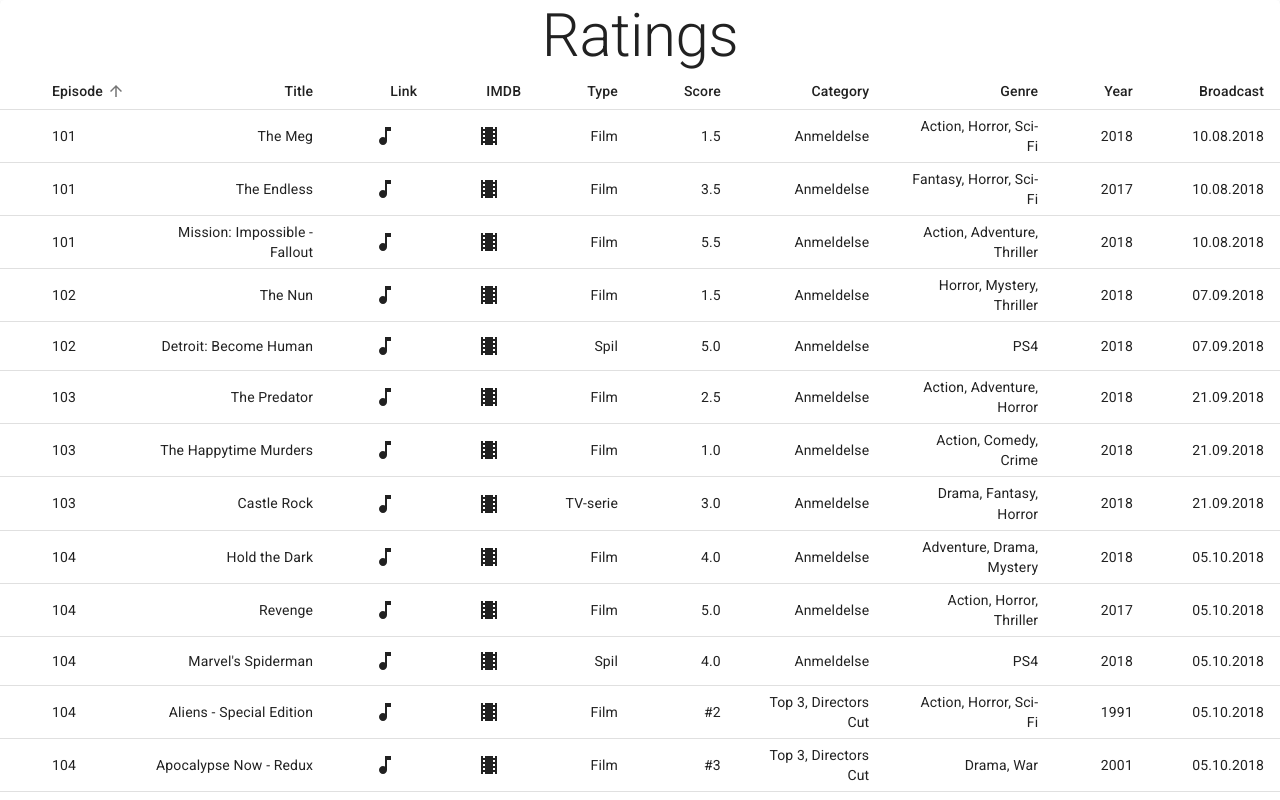
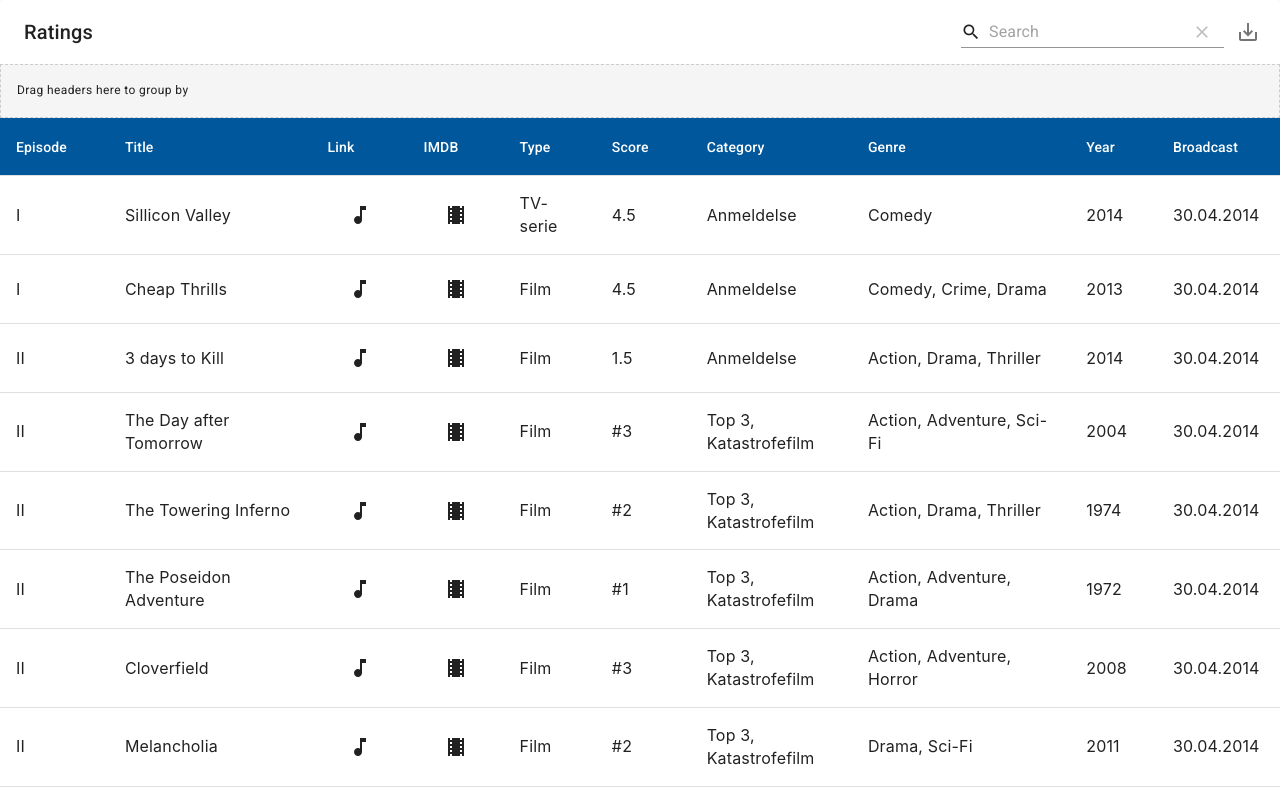
Before and after one commit to priebek/handuo-ratings, a React (Create React App) app: page / in a window 1280 px wide. Shown: the top 800 px of the page. Built offline with nearby package versions, Linux system fonts and the light colour scheme.

Commit message:
use MaterialTable from material-table and cleanup

```diff
--- a/package.json
+++ b/package.json
@@ -12,6 +12,7 @@
     "@types/node": "^14.0.27",
     "@types/react": "^16.9.45",
     "@types/react-dom": "^16.9.8",
+    "material-table": "^1.68.1",
     "react": "^16.13.1",
     "react-dom": "^16.13.1",
     "react-scripts": "3.4.1",
--- a/src/App.tsx
+++ b/src/App.tsx
@@ -1,141 +1,55 @@
 import React from "react";
-import Table from "@material-ui/core/Table";
-import TableBody from "@material-ui/core/TableBody";
-import TableCell from "@material-ui/core/TableCell";
-import TableContainer from "@material-ui/core/TableContainer";
-import TablePagination from "@material-ui/core/TablePagination";
-import TableRow from "@material-ui/core/TableRow";
-import Paper from "@material-ui/core/Paper";
-import DataModel from "./utility/datamodel";
-import { useStyles } from "./utility/headerstyle";
-import EnhancedTableHead from "./components/enhancedtableheader";
-import getComparator from "./utility/getcomparator";
-import { Order } from "./utility/order";
-import stableSort from "./utility/stablesort";
 import dataJson from "./data.json";
-import { Typography, Button } from "@material-ui/core";
+import { Button } from "@material-ui/core";
 import TheatersIcon from "@material-ui/icons/Theaters";
 import MusicNoteIcon from "@material-ui/icons/MusicNote";
-
-const rows = dataJson;
+import MaterialTable from "material-table";
 
 export default function App() {
-  const classes = useStyles();
-  const [order, setOrder] = React.useState<Order>("asc");
-  const [orderBy, setOrderBy] = React.useState<keyof DataModel>("episode");
-  const [selected, setSelected] = React.useState<string[]>([]);
-  const [page, setPage] = React.useState(0);
-  const [rowsPerPage, setRowsPerPage] = React.useState(25);
-
-  const handleRequestSort = (
-    event: React.MouseEvent<unknown>,
-    property: keyof DataModel
-  ) => {
-    const isAsc = orderBy === property && order === "asc";
-    setOrder(isAsc ? "desc" : "asc");
-    setOrderBy(property);
-  };
-
-  const handleSelectAllClick = (event: React.ChangeEvent<HTMLInputElement>) => {
-    if (event.target.checked) {
-      const newSelecteds = rows.map((n) => n.title);
-      setSelected(newSelecteds);
-      return;
-    }
-    setSelected([]);
-  };
-
-  const handleChangePage = (event: unknown, newPage: number) => {
-    setPage(newPage);
-  };
-
-  const handleChangeRowsPerPage = (
-    event: React.ChangeEvent<HTMLInputElement>
-  ) => {
-    setRowsPerPage(parseInt(event.target.value, 10));
-    setPage(0);
-  };
-
-  const emptyRows =
-    rowsPerPage - Math.min(rowsPerPage, rows.length - page * rowsPerPage);
-
   return (
-    <div className={classes.root}>
-      <Paper className={classes.paper}>
-        <Typography variant="h2" align="center">
-          Ratings
-        </Typography>
-        <TableContainer>
-          <Table
-            className={classes.table}
-            aria-labelledby="tableTitle"
-            size="small"
-            aria-label="enhanced table"
-          >
-            <EnhancedTableHead
-              classes={classes}
-              numSelected={selected.length}
-              order={order}
-              orderBy={orderBy}
-              onSelectAllClick={handleSelectAllClick}
-              onRequestSort={handleRequestSort}
-              rowCount={rows.length}
-            />
-            <TableBody>
-              {stableSort(rows, getComparator(order, orderBy))
-                .slice(page * rowsPerPage, page * rowsPerPage + rowsPerPage)
-                .map((row, index) => {
-                  const labelId = `enhanced-table-checkbox-${index}`;
-
-                  return (
-                    <TableRow hover tabIndex={-1} key={row.title}>
-                      <TableCell padding="checkbox"></TableCell>
-                      <TableCell
-                        component="th"
-                        id={labelId}
-                        scope="row"
-                        padding="none"
-                      >
-                        {row.episode}
-                      </TableCell>
-                      <TableCell align="right">{row.title}</TableCell>
-                      <TableCell align="right">
-                        <Button href={row.link} target="_blank">
-                          <MusicNoteIcon />
-                        </Button>
-                      </TableCell>
-                      <TableCell align="right">
-                        <Button href={row.imdb} target="_blank">
-                          <TheatersIcon />
-                        </Button>
-                      </TableCell>
-                      <TableCell align="right">{row.type}</TableCell>
-                      <TableCell align="right">{row.score}</TableCell>
-                      <TableCell align="right">{row.category}</TableCell>
-                      <TableCell align="right">{row.genre}</TableCell>
-                      <TableCell align="right">{row.year}</TableCell>
-                      <TableCell align="right">{row.broadcast}</TableCell>
-                    </TableRow>
-                  );
-                })}
-              {emptyRows > 0 && (
-                <TableRow style={{ height: 33 * emptyRows }}>
-                  <TableCell colSpan={6} />
-                </TableRow>
-              )}
-            </TableBody>
-          </Table>
-        </TableContainer>
-        <TablePagination
-          rowsPerPageOptions={[25, 50, 100]}
-          component="div"
-          count={rows.length}
-          rowsPerPage={rowsPerPage}
-          page={page}
-          onChangePage={handleChangePage}
-          onChangeRowsPerPage={handleChangeRowsPerPage}
-        />
-      </Paper>
+    <div style={{ maxWidth: "100%" }}>
+      <MaterialTable
+        options={{
+          exportButton: true,
+          grouping: true,
+          headerStyle: {
+            backgroundColor: "#01579b",
+            color: "#FFF",
+          },
+          pageSize: 25,
+          pageSizeOptions: [5, 25, 100, 1000],
+        }}
+        columns={[
+          { title: "Episode", field: "episode" },
+          { title: "Title", field: "title" },
+          {
+            title: "Link",
+            field: "link",
+            render: (x) => (
+              <Button href={x.link} target="_blank">
+                <MusicNoteIcon />
+              </Button>
+            ),
+          },
+          {
+            title: "IMDB",
+            field: "imdb",
+            render: (x) => (
+              <Button href={x.imdb} target="_blank">
+                <TheatersIcon />
+              </Button>
+            ),
+          },
+          { title: "Type", field: "type" },
+          { title: "Score", field: "score" },
+          { title: "Category", field: "category" },
+          { title: "Genre", field: "genre" },
+          { title: "Year", field: "year" },
+          { title: "Broadcast", field: "broadcast" },
+        ]}
+        data={dataJson}
+        title="Ratings"
+      />
     </div>
   );
 }
--- a/src/components/enhancedtableheader.tsx
+++ /dev/null
@@ -1,57 +0,0 @@
-import DataModel from "../utility/datamodel";
-import { TableCell, TableHead, TableRow, TableSortLabel } from "@material-ui/core";
-import React from "react";
-import { useStyles } from "../utility/headerstyle";
-import { headCells } from "./headcell";
-import { Order } from "../utility/order";
-
-interface EnhancedTableProps {
-  classes: ReturnType<typeof useStyles>;
-  numSelected: number;
-  onRequestSort: (
-    event: React.MouseEvent<unknown>,
-    property: keyof DataModel
-  ) => void;
-  onSelectAllClick: (event: React.ChangeEvent<HTMLInputElement>) => void;
-  order: Order;
-  orderBy: string;
-  rowCount: number;
-}
-
-export default function EnhancedTableHead(props: EnhancedTableProps) {
-  const { classes, order, orderBy, onRequestSort } = props;
-  const createSortHandler = (property: keyof DataModel) => (
-    event: React.MouseEvent<unknown>
-  ) => {
-    onRequestSort(event, property);
-  };
-
-  return (
-    <TableHead>
-      <TableRow>
-        <TableCell padding="checkbox"></TableCell>
-        {headCells.map((headCell) => (
-          <TableCell
-            key={headCell.id}
-            align={headCell.numeric ? "right" : "left"}
-            padding={headCell.disablePadding ? "none" : "default"}
-            sortDirection={orderBy === headCell.id ? order : false}
-          >
-            <TableSortLabel
-              active={orderBy === headCell.id}
-              direction={orderBy === headCell.id ? order : "asc"}
-              onClick={createSortHandler(headCell.id)}
-            >
-              {headCell.label}
-              {orderBy === headCell.id ? (
-                <span className={classes.visuallyHidden}>
-                  {order === "desc" ? "sorted descending" : "sorted ascending"}
-                </span>
-              ) : null}
-            </TableSortLabel>
-          </TableCell>
-        ))}
-      </TableRow>
-    </TableHead>
-  );
-}
--- a/src/components/headcell.tsx
+++ /dev/null
@@ -1,26 +0,0 @@
-import DataModel from "../utility/datamodel";
-
-interface HeadCell {
-  disablePadding: boolean;
-  id: keyof DataModel;
-  label: string;
-  numeric: boolean;
-}
-
-export const headCells: HeadCell[] = [
-  {
-    id: "episode",
-    numeric: false,
-    disablePadding: true,
-    label: "Episode",
-  },
-  { id: "title", numeric: true, disablePadding: false, label: "Title" },
-  { id: "link", numeric: true, disablePadding: false, label: "Link" },
-  { id: "imdb", numeric: true, disablePadding: false, label: "IMDB" },
-  { id: "type", numeric: true, disablePadding: false, label: "Type" },
-  { id: "score", numeric: true, disablePadding: false, label: "Score" },
-  { id: "category", numeric: true, disablePadding: false, label: "Category" },
-  { id: "genre", numeric: true, disablePadding: false, label: "Genre" },
-  { id: "year", numeric: true, disablePadding: false, label: "Year" },
-  { id: "broadcast", numeric: true, disablePadding: false, label: "Broadcast" },
-];
--- a/src/utility/getcomparator.tsx
+++ /dev/null
@@ -1,23 +0,0 @@
-import { Order } from "./order";
-
-function descendingComparator<T>(a: T, b: T, orderBy: keyof T) {
-  if (b[orderBy] < a[orderBy]) {
-    return -1;
-  }
-  if (b[orderBy] > a[orderBy]) {
-    return 1;
-  }
-  return 0;
-}
-
-export default function getComparator<Key extends keyof any>(
-  order: Order,
-  orderBy: Key
-): (
-  a: { [key in Key]: number | string },
-  b: { [key in Key]: number | string }
-) => number {
-  return order === "desc"
-    ? (a, b) => descendingComparator(a, b, orderBy)
-    : (a, b) => -descendingComparator(a, b, orderBy);
-}
--- a/src/utility/headerstyle.tsx
+++ /dev/null
@@ -1,27 +0,0 @@
-import { makeStyles, Theme, createStyles } from "@material-ui/core/styles";
-
-export const useStyles = makeStyles((theme: Theme) =>
-  createStyles({
-    root: {
-      width: "100%",
-    },
-    paper: {
-      width: "100%",
-      marginBottom: theme.spacing(2),
-    },
-    table: {
-      minWidth: 750,
-    },
-    visuallyHidden: {
-      border: 0,
-      clip: "rect(0 0 0 0)",
-      height: 1,
-      margin: -1,
-      overflow: "hidden",
-      padding: 0,
-      position: "absolute",
-      top: 20,
-      width: 1,
-    },
-  })
-);
--- a/src/utility/order.tsx
+++ /dev/null
@@ -1 +0,0 @@
-export type Order = "asc" | "desc";
--- a/src/utility/stablesort.tsx
+++ /dev/null
@@ -1,12 +0,0 @@
-export default function stableSort<T>(
-  array: T[],
-  comparator: (a: T, b: T) => number
-) {
-  const stabilizedThis = array.map((el, index) => [el, index] as [T, number]);
-  stabilizedThis.sort((a, b) => {
-    const order = comparator(a[0], b[0]);
-    if (order !== 0) return order;
-    return a[1] - b[1];
-  });
-  return stabilizedThis.map((el) => el[0]);
-}
```
Also changed, not shown: src/utility/datamodel.tsx (deleted, +0 -12 lines), 1 other file (tests, documents, lock files or other folders).
